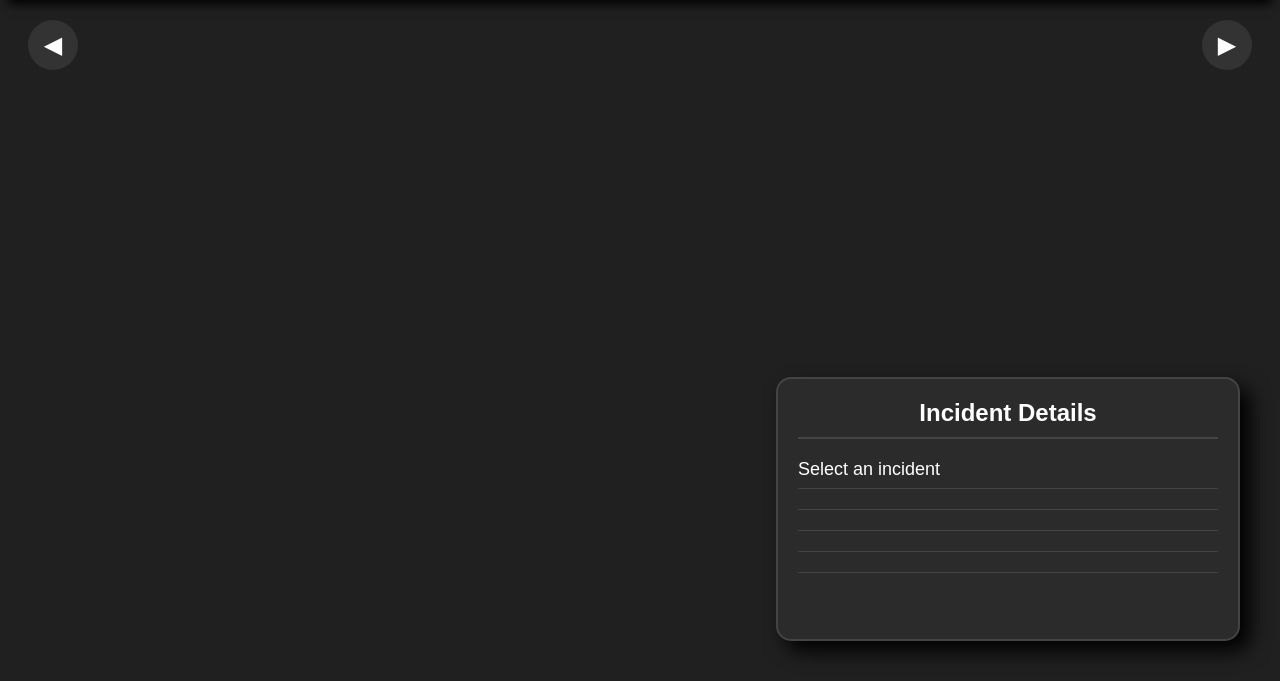
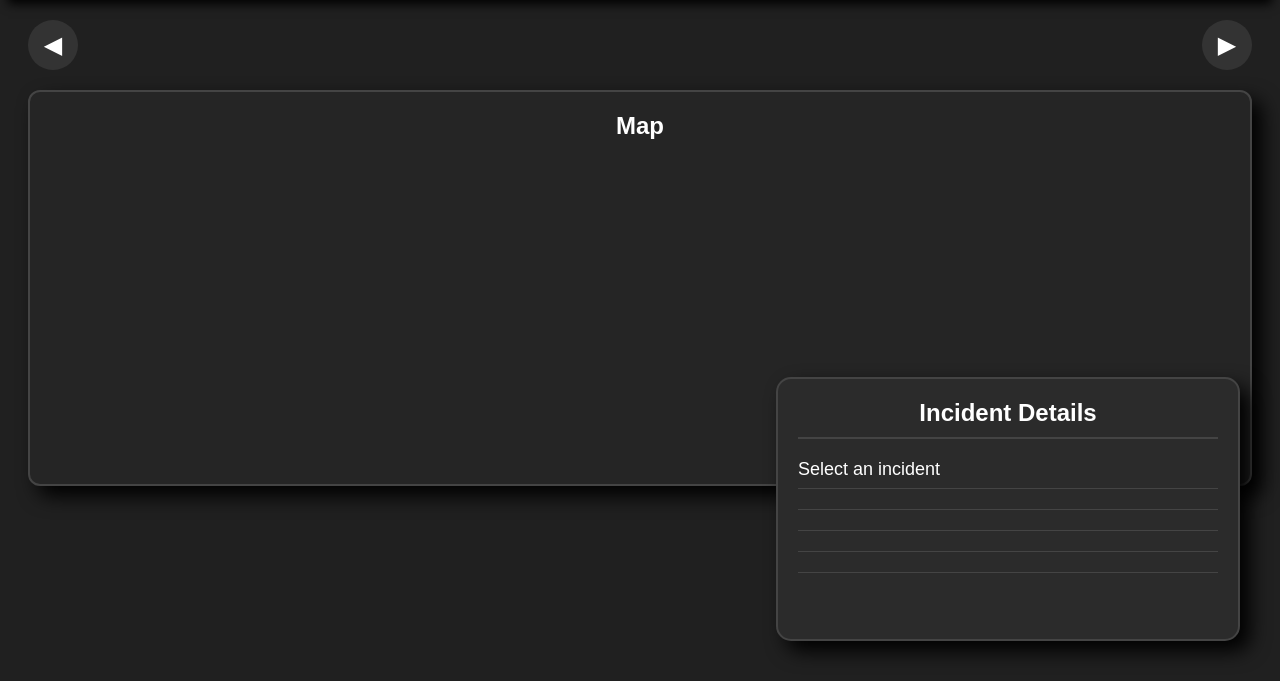
Before and after one commit to mumfy27-rgb/cfs-web-dashboard, a Flask app: page / in a window 1280 px wide. Shown: the part 119-800 px from the top of the page. Run offline with Flask 3, Linux system fonts and the light colour scheme; data that the repository does not hold is empty.

Commit message:
Add incident map panel and horizontal card layout

```diff
--- a/static/style.css
+++ b/static/style.css
@@ -147,3 +147,33 @@ h1 {
 .scroll-btn:hover {
     background: #555;
 }
+
+
+
+.details-map-row {
+    display: flex;
+    gap: 20px;
+    margin: 20px;
+}
+
+#details-panel {
+    flex: 1;
+}
+
+#map-panel {
+    flex: 1;
+    background: #252525;
+    border: 2px solid #444;
+    border-radius: 12px;
+    padding: 20px;
+    box-shadow: 10px 10px 20px black;
+}
+
+#map-panel h2 {
+    text-align: center;
+    margin-top: 0;
+}
+
+#incident-map {
+    border-radius: 10px;
+}
--- a/templates/index.html
+++ b/templates/index.html
@@ -34,7 +34,6 @@
                      style="background-color: {{ incident.CardColour }}">
 
                     <h2>{{ incident.Type }}</h2>
-
                     <p>{{ incident.Location_name }}</p>
 
                     <p style="color: {{ incident.StatusColour }}">
@@ -54,6 +53,8 @@
 
         </div>
 
+        <div class="details-map-row">
+
             <div id="details-panel">
 
                 <h2>Incident Details</h2>
@@ -63,6 +64,22 @@
                 <p id="detail-status"></p>
                 <p id="detail-age"></p>
                 <p id="detail-pager"></p>
+
+            </div>
+
+            <div id="map-panel">
+
+                <h2>Map</h2>
+
+                <iframe
+                    id="incident-map"
+                    width="100%"
+                    height="300"
+                    style="border:0;"
+                    loading="lazy">
+                </iframe>
+
+            </div>
 
         </div>
 
@@ -88,6 +105,13 @@
 
             document.getElementById("detail-age").innerText =
                 "Age: " + incident.Age;
+
+            let mapLocation = incident.Location_name + ", South Australia, Australia";
+
+            document.getElementById("incident-map").src =
+                "https://www.google.com/maps?q=" +
+                encodeURIComponent(mapLocation) +
+                "&output=embed";
 
             document.getElementById("detail-pager").innerText =
                 "Pager Message: searching...";
```
Lines whose indentation alone changed are shown as unchanged.
